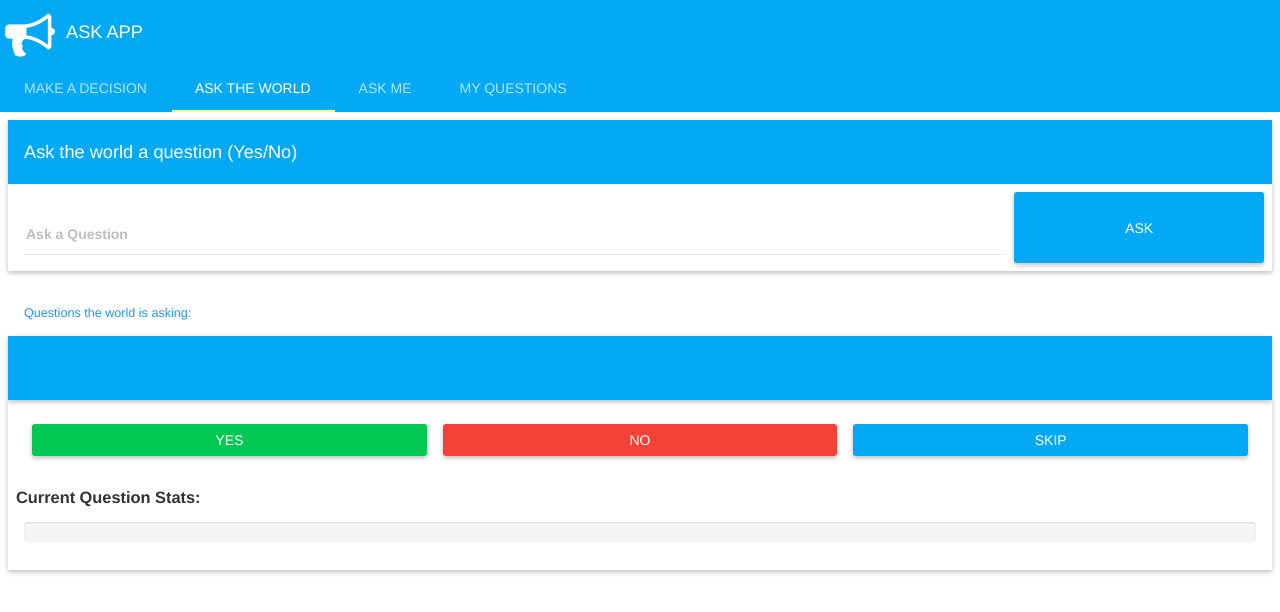
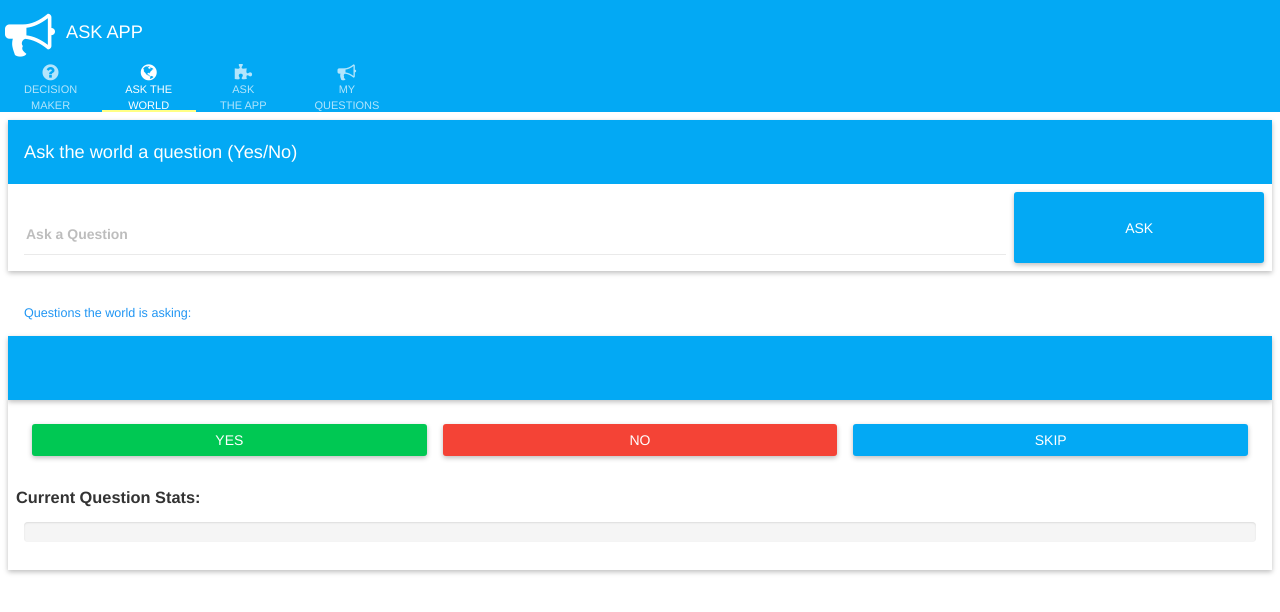
Before and after one commit to huss22/DecisionMaker, a plain HTML site: page index.html in a window 1280 px wide. Drawn offline with Linux system fonts and the light colour scheme; no server answers; a script that the page names is missing.

Commit message:
Update index.html

```diff
--- a/index.html
+++ b/index.html
@@ -26,16 +26,42 @@
         <md-content>
             <md-tabs md-selected="data.selectedIndex" class="md-light-blue-dark-theme">
                 <md-tab id="tab1" aria-controls="tab1-content">
-                    Make a Decision
+                    <i class="fa fa-question-circle fa-lg"></i>
+                    <br>
+                    <div style="font-size:11px">
+                        <span>Decision</span>
+                        <br>
+                        <span>Maker</span>
+                    </div>
                 </md-tab>
                 <md-tab id="tab3" aria-controls="tab3-content">
-                    Ask the World
+                    <i class="fa fa-globe fa-lg"></i>
+                    <br>
+                    <div style="font-size:11px">
+                        <span>Ask the</span>
+                        <br>
+                        <span>World</span>
+                    </div>
+
+
                 </md-tab>
                 <md-tab id="tab2" aria-controls="tab2-content">
-                    Ask Me
+                    <i class="fa fa-puzzle-piece fa-lg"></i>
+                    <br>
+                    <div style="font-size:11px">
+                        <span>Ask</span>
+                        <br>
+                        <span>The App</span>
+                    </div>
                 </md-tab>
                 <md-tab id="tab4" aria-controls="tab4-content">
-                    My Questions
+                    <i class="fa fa-bullhorn fa-lg"></i>
+                    <br>
+                    <div style="font-size:11px">
+                        <span>My</span>
+                        <br>
+                        <span>Questions</span>
+                    </div>
                 </md-tab>
             </md-tabs>
 
```
Lines whose indentation alone changed are shown as unchanged.
